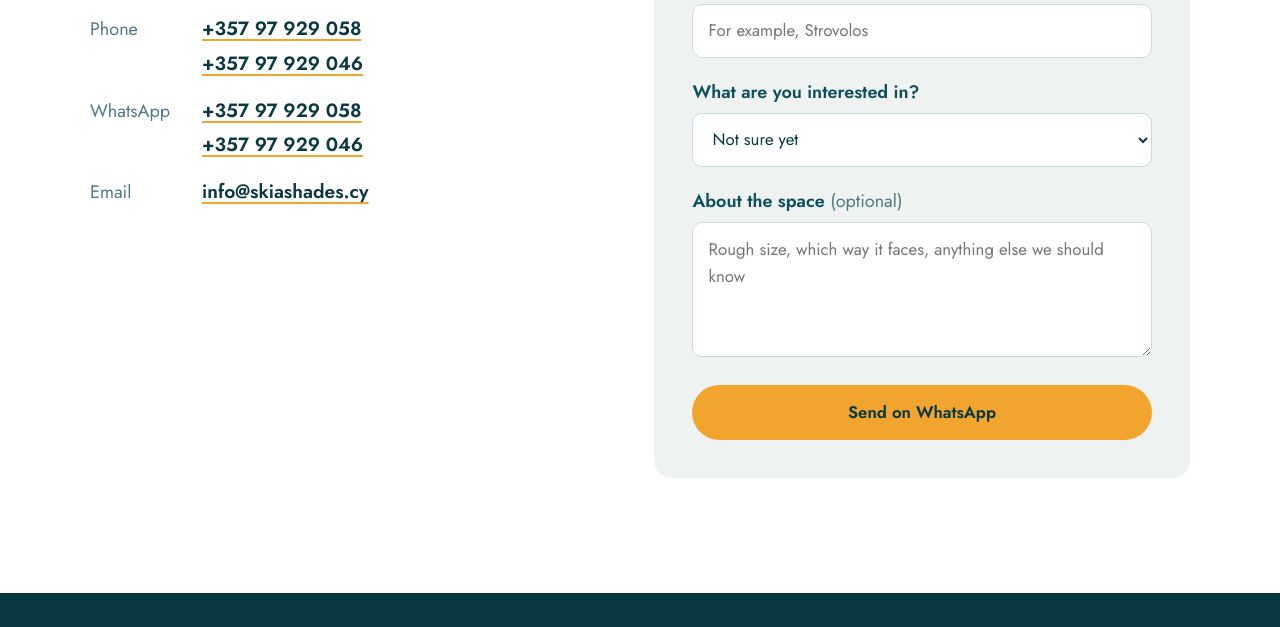
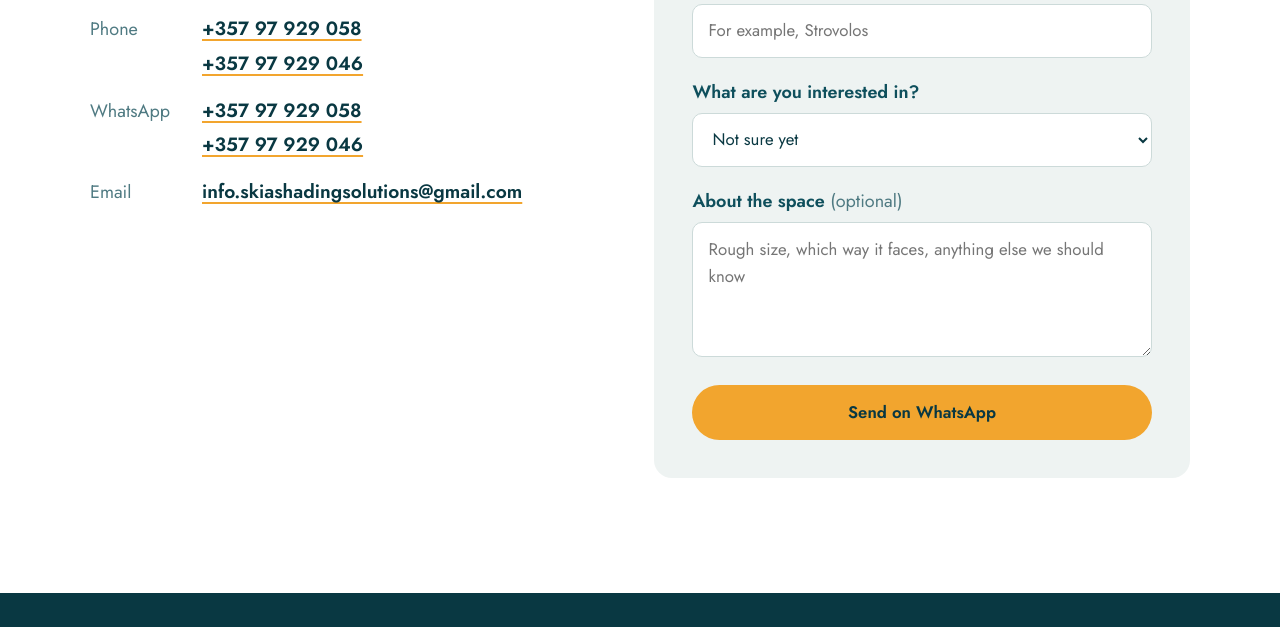
Before and after one commit to alexisantoniou/skia_shading_solution, a plain HTML site: page index.html in a window 1280 px wide. Shown: the part 3251-3878 px from the top of the page. Drawn offline with Linux system fonts and the light colour scheme.

Commit message:
add enail

```diff
--- a/index.html
+++ b/index.html
@@ -516,7 +516,9 @@
               <div>
                 <dt>Email</dt>
                 <dd>
-                  <a href="mailto:info@skiashades.cy">info@skiashades.cy</a>
+                  <a href="mailto:info.skiashadingsolutions@gmail.com"
+                    >info.skiashadingsolutions@gmail.com</a
+                  >
                 </dd>
               </div>
             </dl>
@@ -568,7 +570,9 @@
                 </option>
                 <option value="Vertical awning">Vertical awning</option>
                 <option value="Blinds">Blinds</option>
-                <option value="Repair or new fabric">Repair or new fabric</option>
+                <option value="Repair or new fabric">
+                  Repair or new fabric
+                </option>
               </select>
             </div>
 
```
